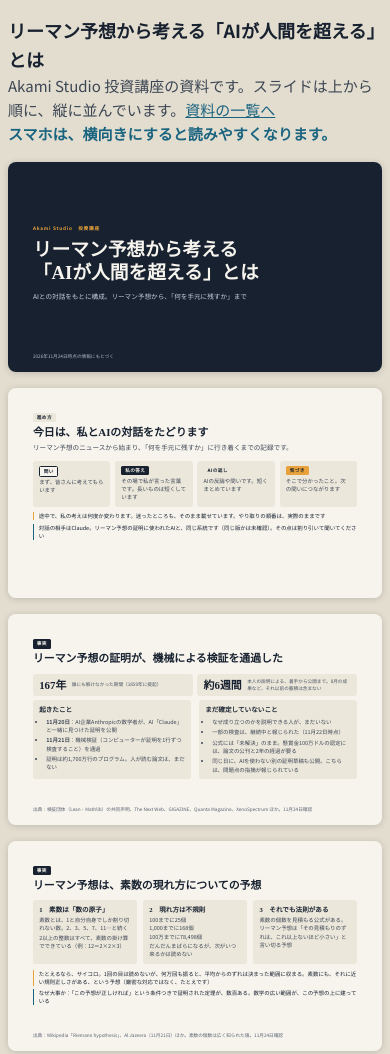
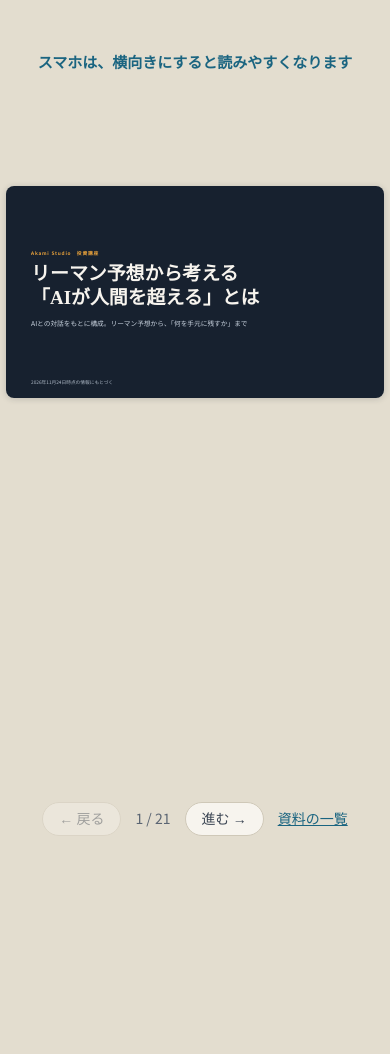
Before and after one commit to akami-s/kouza-slides, a plain HTML site: page riemann-ai-2026-11.html in a window 390 px wide. Shown: the top 1054 px of the page. After the commit the page ends 844 px from the top, so only its background shows below. Drawn offline with Linux system fonts and the light colour scheme.

Commit message:
講座スライド：リーマン予想をクリックで進む形式に変更
Co-Authored-By: Claude Fable 5.2 <noreply@anthropic.com>
Claude-Session: https://claude.ai/code/session_01BdHifBkb9jCYhWRwy3xnvs

```diff
--- a/riemann-ai-2026-11.html
+++ b/riemann-ai-2026-11.html
@@ -10,7 +10,7 @@
 <link rel="stylesheet" href="https://fonts.googleapis.com/css2?family=Noto+Sans+JP:wght@400;500;700&family=Noto+Serif+JP:wght@600;700&display=swap">
 <style>
 * { margin: 0 }
-html { background: #E3DDCF }
+html { background: #E3DDCF; height: 100% }
 :root { --z: 0.5 }
 body { font-family: 'Noto Sans JP', Arial, sans-serif; color: #17212F; }
 
@@ -130,28 +130,29 @@ h3 { font-family: 'Noto Serif JP', Georgia, serif; font-size: 34px; font-weight:
 
 .stat-h .num { flex-shrink: 0; white-space: nowrap; }
 
-/* page shell */
-body { font-family: 'Noto Sans JP', 'Hiragino Kaku Gothic ProN', 'Yu Gothic', Meiryo, sans-serif; padding: 16px 8px 48px }
+/* page shell: one slide at a time */
+body { font-family: 'Noto Sans JP', 'Hiragino Kaku Gothic ProN', 'Yu Gothic', Meiryo, sans-serif; height: 100%; overflow: hidden; -webkit-user-select: none; user-select: none }
 h1, h2, h3, .num, .fig, .stepn, .say-me, .say-big { font-family: 'Noto Serif JP', 'Hiragino Mincho ProN', 'Yu Mincho', serif }
-.pg-head { max-width: 1280px; margin: 0 auto 16px; font-size: 15px; line-height: 1.6; color: #3C4654 }
-.pg-head a { color: #1A6480 }
-.pg-title { font-size: 18px; font-weight: 700; color: #17212F }
-.pg-rot { display: none; font-weight: 700; color: #1A6480 }
-@media (orientation: portrait) and (max-width: 720px) { .pg-rot { display: block } }
-.sw { width: calc(1920px * var(--z)); margin: 0 auto 16px; border-radius: 8px; overflow: hidden; box-shadow: 0 1px 6px rgba(23,33,47,.18) }
+.stage { padding-top: 8px }
+.sw { display: none; width: calc(1920px * var(--z)); margin: 0 auto; border-radius: 8px; overflow: hidden; box-shadow: 0 1px 6px rgba(23,33,47,.18); cursor: pointer }
+.sw.on { display: block }
 .sw > section { width: 1920px; height: 1080px; box-sizing: border-box; position: relative; overflow: hidden; zoom: var(--z) }
 table { width: 100%; border-collapse: separate; border-spacing: 0; border: solid #0003; border-width: 2px 0 0 2px }
 th, td { padding: .35em .6em; text-align: left; border: solid #0003; border-width: 0 2px 2px 0 }
-.pg-foot { max-width: 1280px; margin: 24px auto 0; font-size: 13px; line-height: 1.6; color: #5A6472 }
+.nav { position: fixed; left: 0; right: 0; bottom: 8px; display: flex; align-items: center; justify-content: center; gap: 14px; font-size: 14px; line-height: 1.4; color: #5A6472 }
+.nav button { font: inherit; padding: 6px 16px; border-radius: 18px; border: 1px solid #CFC8B8; background: #F7F4EE; color: #3C4654; cursor: pointer }
+.nav button:disabled { opacity: .4; cursor: default }
+.nav a { color: #1A6480 }
+.rot { display: none }
+@media (orientation: portrait) and (max-width: 720px) {
+  .stage { padding-top: 22vh }
+  .rot { display: block; position: fixed; left: 0; right: 0; top: 6vh; text-align: center; font-size: 15px; font-weight: 700; color: #1A6480; padding: 0 16px }
+}
 </style>
 </head>
 <body>
-<div class="pg-head">
-<p class="pg-title">リーマン予想から考える「AIが人間を超える」とは</p>
-<p>Akami Studio 投資講座の資料です。スライドは上から順に、縦に並んでいます。<a href="./">資料の一覧へ</a></p>
-<p class="pg-rot">スマホは、横向きにすると読みやすくなります。</p>
-</div>
-<main>
+<p class="rot">スマホは、横向きにすると読みやすくなります</p>
+<main class="stage" id="stage">
 <div class="sw"><section id="cover" class="cover" data-transition="fade">
 <p class="eyebrow">Akami Studio　投資講座</p>
 <h1>リーマン予想から考える<br>「AIが人間を超える」とは</h1>
@@ -525,13 +526,53 @@ th, td { padding: .35em .6em; text-align: left; border: solid #0003; border-widt
 <p class="foot">出典：Lean・Mathlib共同声明、MITサザーランド氏の検証記録、GIGAZINE、ITmedia、The Next Web。11月24日確認</p>
 </section></div>
 </main>
-<p class="pg-foot">事実の部分は2026年11月24日時点の情報です。状況は今後変わる可能性があります。この資料は、投資判断の根拠となるものではありません。</p>
+<div class="nav">
+<button id="prev" type="button">← 戻る</button>
+<span id="pg">1 / 21</span>
+<button id="next" type="button">進む →</button>
+<a href="./">資料の一覧</a>
+</div>
 <script>
+var slides = Array.prototype.slice.call(document.querySelectorAll('.sw'));
+var cur = 0;
 function fit() {
-  var w = Math.min(document.documentElement.clientWidth - 16, 1280);
-  document.documentElement.style.setProperty('--z', (w / 1920).toFixed(4));
+  var w = document.documentElement.clientWidth * 0.97;
+  var h = window.innerHeight - 64;
+  var z = Math.min(w / 1920, h / 1080);
+  document.documentElement.style.setProperty('--z', z.toFixed(4));
 }
-fit(); addEventListener('resize', fit);
+function show(i) {
+  cur = Math.max(0, Math.min(slides.length - 1, i));
+  slides.forEach(function (s, k) { s.classList.toggle('on', k === cur); });
+  document.getElementById('pg').textContent = (cur + 1) + ' / ' + slides.length;
+  document.getElementById('prev').disabled = cur === 0;
+  document.getElementById('next').disabled = cur === slides.length - 1;
+  try { history.replaceState(null, '', '#' + (cur + 1)); } catch (e) {}
+}
+document.getElementById('next').onclick = function () { show(cur + 1); };
+document.getElementById('prev').onclick = function () { show(cur - 1); };
+document.getElementById('stage').addEventListener('click', function (e) {
+  if (e.target.closest('a')) return;
+  var sw = e.target.closest('.sw');
+  if (!sw) return;
+  var r = sw.getBoundingClientRect();
+  if (e.clientX < r.left + r.width * 0.25) show(cur - 1); else show(cur + 1);
+});
+addEventListener('keydown', function (e) {
+  if (['ArrowRight', ' ', 'PageDown', 'Enter'].indexOf(e.key) >= 0) { e.preventDefault(); show(cur + 1); }
+  if (['ArrowLeft', 'PageUp'].indexOf(e.key) >= 0) { e.preventDefault(); show(cur - 1); }
+});
+var tx = null, ty = 0, swiped = false;
+addEventListener('touchstart', function (e) { if (e.touches.length > 1) { tx = null; return; } tx = e.touches[0].clientX; ty = e.touches[0].clientY; }, { passive: true });
+addEventListener('touchend', function (e) {
+  if (tx == null) return;
+  var dx = e.changedTouches[0].clientX - tx, dy = e.changedTouches[0].clientY - ty; tx = null;
+  if (Math.abs(dx) > 60 && Math.abs(dx) > Math.abs(dy) * 1.5) { swiped = true; if (dx < 0) show(cur + 1); else show(cur - 1); setTimeout(function () { swiped = false; }, 400); }
+}, { passive: true });
+document.getElementById('stage').addEventListener('click', function (e) { if (swiped) e.stopImmediatePropagation(); }, true);
+addEventListener('resize', fit);
+fit();
+show((+location.hash.slice(1) || 1) - 1);
 </script>
 </body>
 </html>
```
